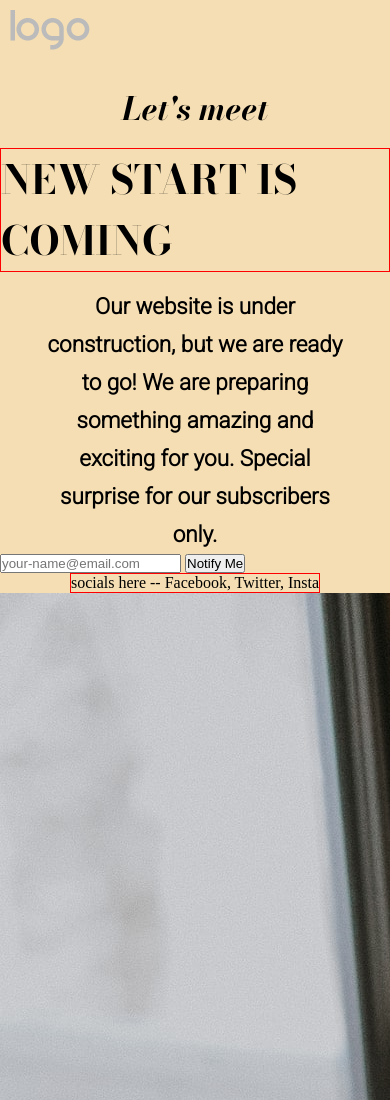
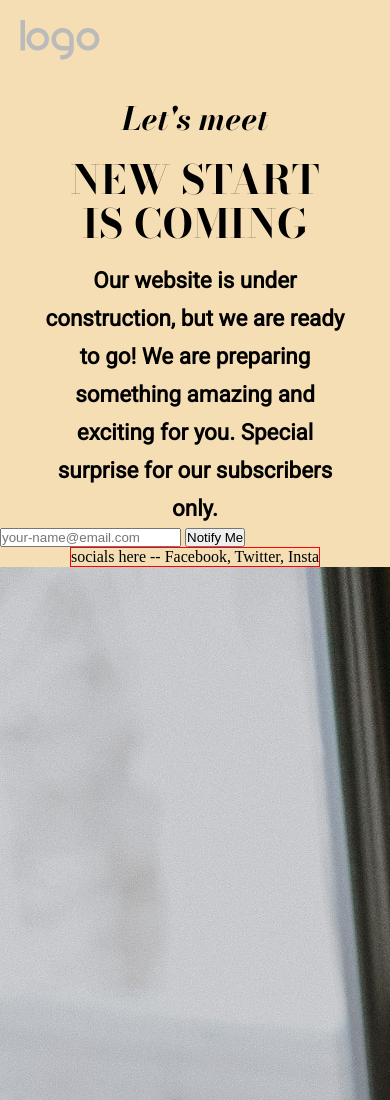
Before and after one commit to gabeaustin/startup-coming-soon-page, a plain HTML site: page index.html in a window 390 px wide. Shown: the top 1100 px of the page. Drawn offline with nearby package versions, Linux system fonts and the light colour scheme.

Commit message:
worked on main heading letter spacing

```diff
--- a/css/style.css
+++ b/css/style.css
@@ -1,4 +1,4 @@
-@import url('https://fonts.googleapis.com/css2?family=Bodoni+Moda:ital,wght@0,700;1,600;1,700;1,800&family=Roboto:wght@300&display=swap');
+@import url('https://fonts.googleapis.com/css2?family=Bodoni+Moda:ital,wght@0,600;0,700;1,700&family=Roboto&display=swap');
 
 /*
    * Roboto --> Light 300
@@ -8,7 +8,7 @@
 :root {
   --primary-font-roboto: "Roboto", sans-serif;
   --secondary-font-bodoni-moda: "Bodoni Moda", serif;
-  --main-color: hotpink;
+  /* --main-color: hotpink; */
 }
 
 * {
@@ -31,7 +31,7 @@ body {
 /* Extra small devices (phones, 600px and down) */
 @media only screen and (max-width: 600px) {
   #nav-container {
-    padding: 10px 0 0 10px;
+    padding: 20px 0 0 20px;
   }
 
   #intro-header,
@@ -51,14 +51,15 @@ body {
 
   #main-header {
     font-family: var(--secondary-font-bodoni-moda);
-    font-weight: 700;
+    font-weight: 600;
     font-size: 2.5rem;
     text-transform: uppercase;
     margin-top: 15px;
-    display: flex;
-    justify-content: center;
-
-    border: solid red 1px;
+    text-align: center;
+    font-weight: bolder;
+    padding: 0 60px;
+    line-height: 1.1;
+    letter-spacing: 0.01em;
   }
 
   #main-copy-paragraph {
```
